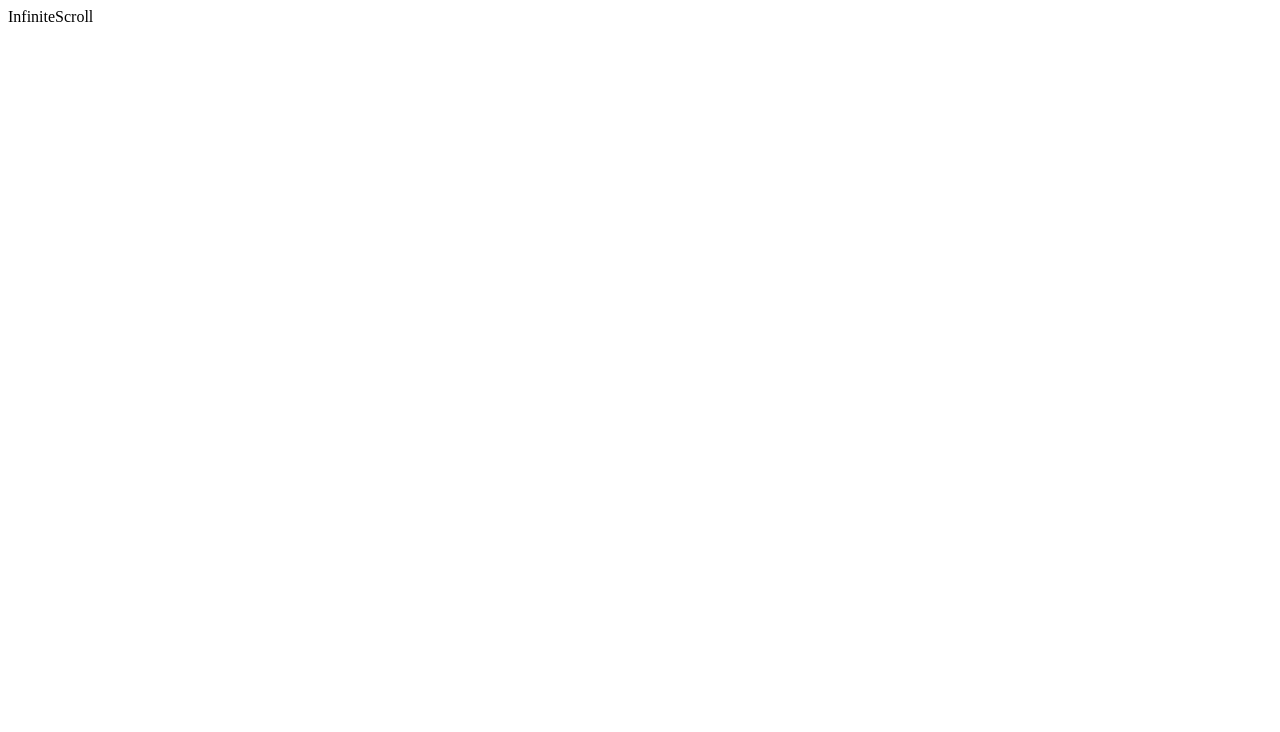
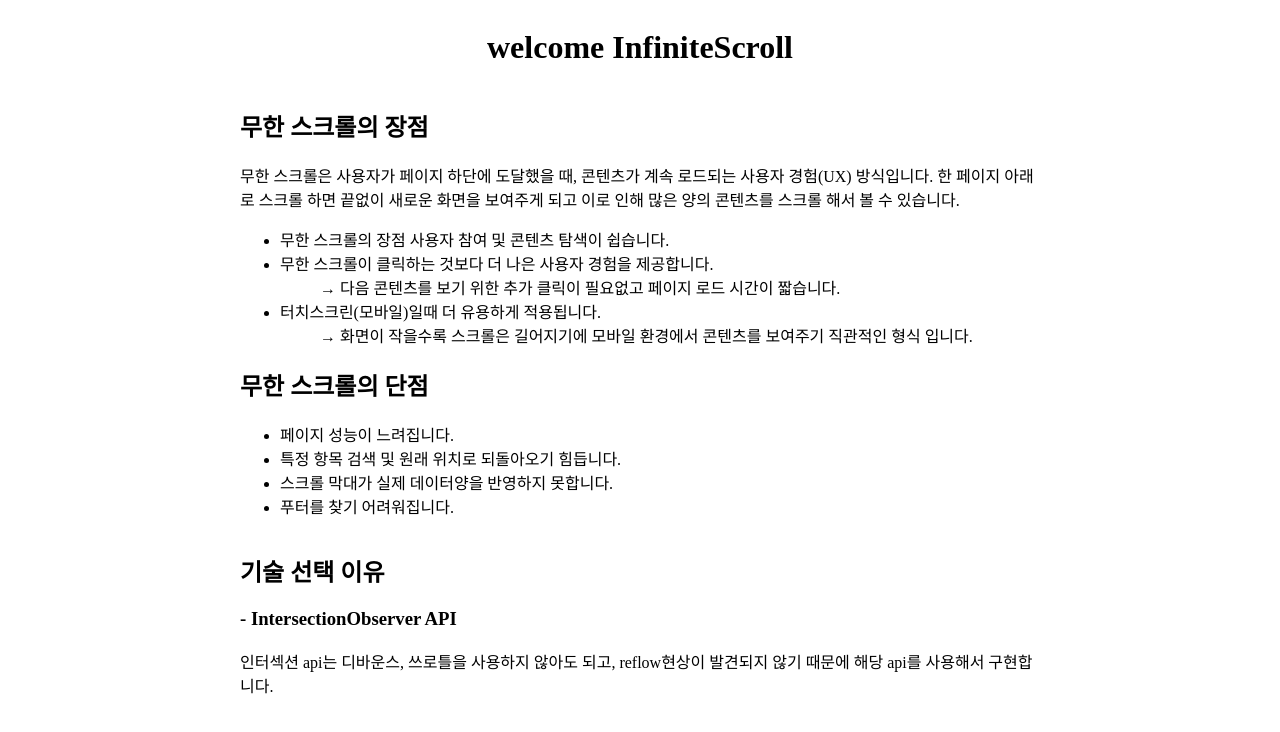
Before and after one commit to willy4202/React-TIL, a React (Create React App) app: page /2 in a window 1280 px wide. Shown: the top 732 px of the page. Built offline with nearby package versions, Linux system fonts and the light colour scheme; no server answers.

Commit message:
add: 무한스크롤api 수정

```diff
--- a/src/App.js
+++ b/src/App.js
@@ -2,13 +2,15 @@ import React from "react";
 import { Route, Routes } from "react-router-dom";
 import InfiniteScroll from "./InfiniteScroll/InfiniteScroll";
 import Pagenation from "./Pagenation/Pagenation";
+import ReactJs from "./ReactJs";
 import Redux from "./Redux";
 
 const App = () => {
   return (
     <>
       <Routes>
-        <Route path="/" element={<Redux />} />
+        <Route path="/" element={<ReactJs />} />
+        <Route path="/redux" element={<Redux />} />
         <Route path="/1" element={<Pagenation />} />
         <Route path="/2" element={<InfiniteScroll />} />
       </Routes>
--- a/src/InfiniteScroll/InfiniteScroll.js
+++ b/src/InfiniteScroll/InfiniteScroll.js
@@ -1,7 +1,68 @@
 import React from "react";
+import styled from "styled-components";
 
 const InfiniteScroll = () => {
-  return <div>InfiniteScroll</div>;
+  fetch(
+    " http://kobis.or.kr/kobisopenapi/webservice/rest/movie/searchMovieList.json?key=0460926fdea8bad48e2a5e8c8baf33a0&itemPerPage=100"
+  )
+    .then((res) => res.json())
+    .then((item) => console.log(item));
+
+  return (
+    <Layout>
+      <header>
+        <h1>welcome InfiniteScroll</h1>
+      </header>
+
+      <article>
+        <h2>무한 스크롤의 장점</h2>
+        무한 스크롤은 사용자가 페이지 하단에 도달했을 때, 콘텐츠가 계속 로드되는
+        사용자 경험(UX) 방식입니다. 한 페이지 아래로 스크롤 하면 끝없이 새로운
+        화면을 보여주게 되고 이로 인해 많은 양의 콘텐츠를 스크롤 해서 볼 수
+        있습니다.
+        <ul>
+          <li>무한 스크롤의 장점 사용자 참여 및 콘텐츠 탐색이 쉽습니다.</li>
+          <li>
+            무한 스크롤이 클릭하는 것보다 더 나은 사용자 경험을 제공합니다.
+            <ol>
+              → 다음 콘텐츠를 보기 위한 추가 클릭이 필요없고 페이지 로드 시간이
+              짧습니다.
+            </ol>
+          </li>
+          <li>
+            터치스크린(모바일)일때 더 유용하게 적용됩니다.
+            <ol>
+              → 화면이 작을수록 스크롤은 길어지기에 모바일 환경에서 콘텐츠를
+              보여주기 직관적인 형식 입니다.
+            </ol>
+          </li>
+        </ul>
+        <h2>무한 스크롤의 단점</h2>
+        <ul>
+          <li>페이지 성능이 느려집니다.</li>
+          <li>특정 항목 검색 및 원래 위치로 되돌아오기 힘듭니다.</li>
+          <li>스크롤 막대가 실제 데이터양을 반영하지 못합니다. </li>
+          <li>푸터를 찾기 어려워집니다.</li>
+        </ul>
+      </article>
+      <main>
+        <h2>기술 선택 이유</h2>
+        <h3>- IntersectionObserver API</h3>
+        <div>
+          인터섹션 api는 디바운스, 쓰로틀을 사용하지 않아도 되고, reflow현상이
+          발견되지 않기 때문에 해당 api를 사용해서 구현합니다.
+        </div>
+      </main>
+    </Layout>
+  );
 };
 
 export default InfiniteScroll;
+
+const Layout = styled.div`
+  display: flex;
+  flex-direction: column;
+  align-items: center;
+  max-width: 800px;
+  margin: 0 auto;
+`;
--- /dev/null
+++ b/src/ReactJs.js
@@ -0,0 +1,7 @@
+import React from "react";
+
+const ReactJs = () => {
+  return <div>Welcome ReactJs</div>;
+};
+
+export default ReactJs;
```
